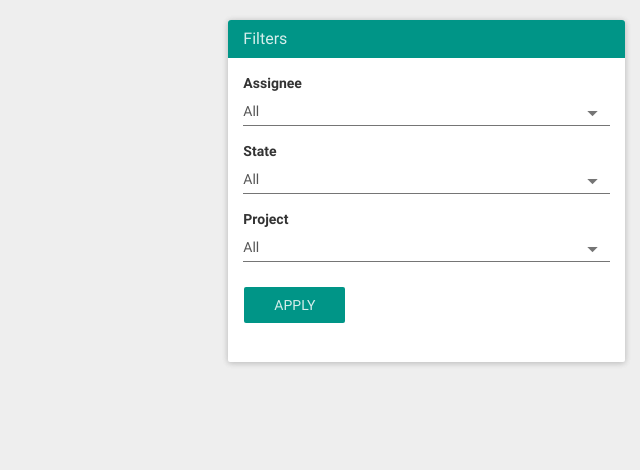
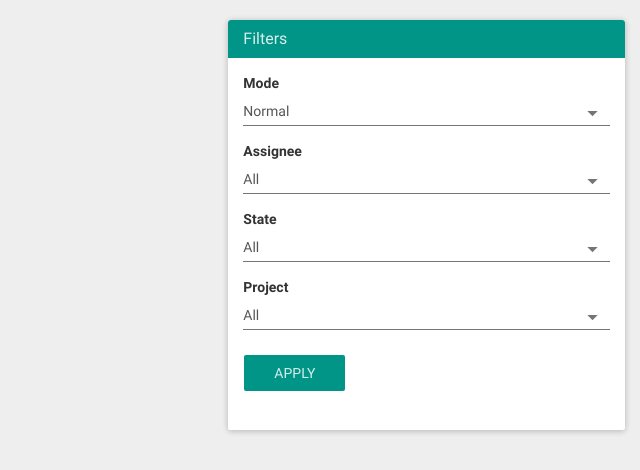
Before and after one commit to ookami-kb/django-simple-helpdesk, a Django app: page / in a window 1280 px wide. Shown: the part 60-530 px from the top of the page, without its empty margins (640-1280 px from the left). Run offline with Django 3.2, Linux system fonts and the light colour scheme; the visitor is signed in with stand-in values (Sample User, id 1); data that the repository does not hold is empty; parts of the project's set-up code (start-up, migrations or seed data) failed here and were passed over; some libraries are stand-ins or nearby versions.

Commit message:
added compact view

```diff
--- a/helpdesk/forms.py
+++ b/helpdesk/forms.py
@@ -36,6 +36,11 @@ class FilterForm(forms.Form):
         ('me', u'Me'),
         ('all', u'All')
     )
+    MODES = (
+        ('normal', u'Normal'),
+        ('compact', u'Compact')
+    )
+    mode = forms.ChoiceField(choices=MODES)
     assignee = forms.ChoiceField(choices=ASSIGNEES)
     state = forms.ModelChoiceField(State.objects.all(), required=False, empty_label=u'All')
     project = forms.ModelChoiceField(Project.objects.all(), required=False, empty_label=u'All')
--- a/helpdesk/static/helpdesk/css/custom.css
+++ b/helpdesk/static/helpdesk/css/custom.css
@@ -30,3 +30,34 @@
 .help-block {
     font-size: smaller;
 }
+
+.ticket-compact-list li {
+
+}
+
+.ticket-compact-list li .label {
+    vertical-align: top;
+}
+
+.ticket-compact-list li a {
+    display: block;
+    padding-bottom: 10px;
+    padding-top: 10px;
+    border-bottom: 1px solid rgba(0,0,0,.1);
+}
+
+.ticket-compact-list li.resolved span {
+    opacity: .4;
+}
+
+.ticket-compact-list li a:hover,
+.ticket-compact-list li a:focus,
+.ticket-compact-list li a:active {
+    text-decoration: none;
+    background: rgba(0,0,0,.1);
+}
+
+.label-no-bg {
+    background: none;
+    color: #333;
+}
--- a/helpdesk/templates/helpdesk/base.html
+++ b/helpdesk/templates/helpdesk/base.html
@@ -10,7 +10,7 @@
     <link href="{{ STATIC_URL }}helpdesk/css/ripples.min.css" rel="stylesheet">
     <link href="{{ STATIC_URL }}helpdesk/css/material-wfont.min.css" rel="stylesheet">
     <link href="{{ STATIC_URL }}helpdesk/css/jquery.dropdown.css?v1" rel="stylesheet">
-    <link href="{{ STATIC_URL }}helpdesk/css/custom.css" rel="stylesheet">
+    <link href="{{ STATIC_URL }}helpdesk/css/custom.css?v1" rel="stylesheet">
 
 </head>
 
@@ -27,9 +27,7 @@
 
     <div class="navbar-collapse collapse navbar-responsive-collapse">
         <ul class="nav navbar-nav">
-            {% if perms.helpdesk.add_ticket %}
-                <li><a href="{% url 'helpdesk_ticket_create' %}">Create ticket</a></li>
-            {% endif %}
+            {% include 'helpdesk/menu.html' %}
         </ul>
     </div>
 </div>
--- /dev/null
+++ b/helpdesk/templates/helpdesk/menu.html
@@ -0,0 +1,3 @@
+{% if perms.helpdesk.add_ticket %}
+    <li><a href="{% url 'helpdesk_ticket_create' %}">Create ticket</a></li>
+{% endif %}
--- a/helpdesk/views.py
+++ b/helpdesk/views.py
@@ -25,14 +25,29 @@ class HomeView(ListView):
     filter = None
     paginate_by = 20
 
+    def _get_list_template(self):
+        mode = self.request.session.get('mode', 'normal')
+        if mode not in ['normal', 'compact']:
+            mode = 'normal'
+
+        if mode == 'normal':
+            return 'helpdesk/ticket_list.html'
+        else:
+            return 'helpdesk/ticket_list_compact.html'
+
     def get_context_data(self, **kwargs):
         context = super(HomeView, self).get_context_data(**kwargs)
         context['filter_form'] = self.filter_form
+        context['list_template'] = self._get_list_template()
         return context
 
     def dispatch(self, request, *args, **kwargs):
         self.filter = Filter(request)
-        self.filter_form = FilterForm(data=request.POST or None, initial=self.filter.get_form_init())
+        initial = self.filter.get_form_init()
+        initial.update(
+            {'mode': request.session.get('mode', 'normal')}
+        )
+        self.filter_form = FilterForm(data=request.POST or None, initial=initial)
         return super(HomeView, self).dispatch(request, *args, **kwargs)
 
     def post(self, request, *args, **kwargs):
@@ -40,6 +55,9 @@ class HomeView(ListView):
             self.filter.by_assignee(self.filter_form.cleaned_data['assignee'])
             self.filter.by_state(self.filter_form.cleaned_data['state'])
             self.filter.by_project(self.filter_form.cleaned_data['project'])
+
+            self.request.session['mode'] = self.filter_form.cleaned_data['mode']
+
             return HttpResponseRedirect(reverse('helpdesk_home'))
         return self.render_to_response(self.get_context_data())
 
```
Also changed, not shown: helpdesk/templates/helpdesk/home.html (+3 -43 lines), helpdesk/templates/helpdesk/ticket_list.html (added, +40 -0 lines), helpdesk/templates/helpdesk/ticket_list_compact.html (added, +17 -0 lines).
